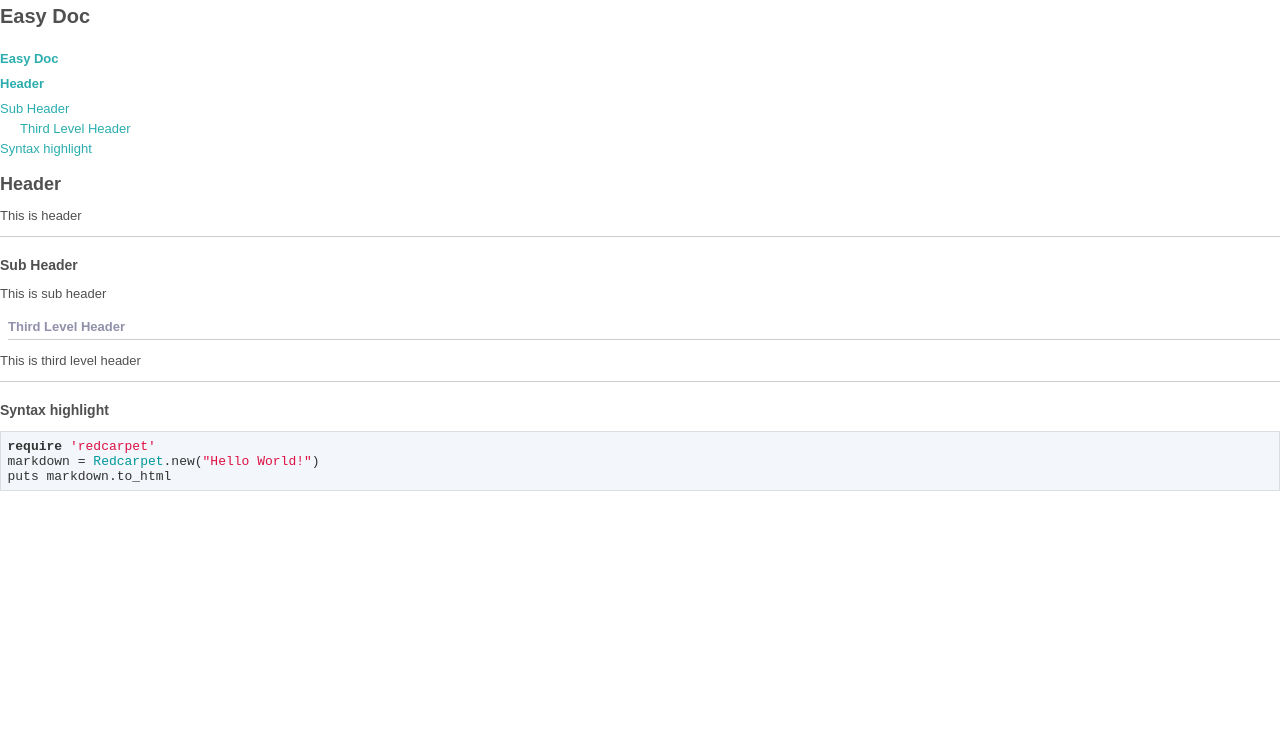
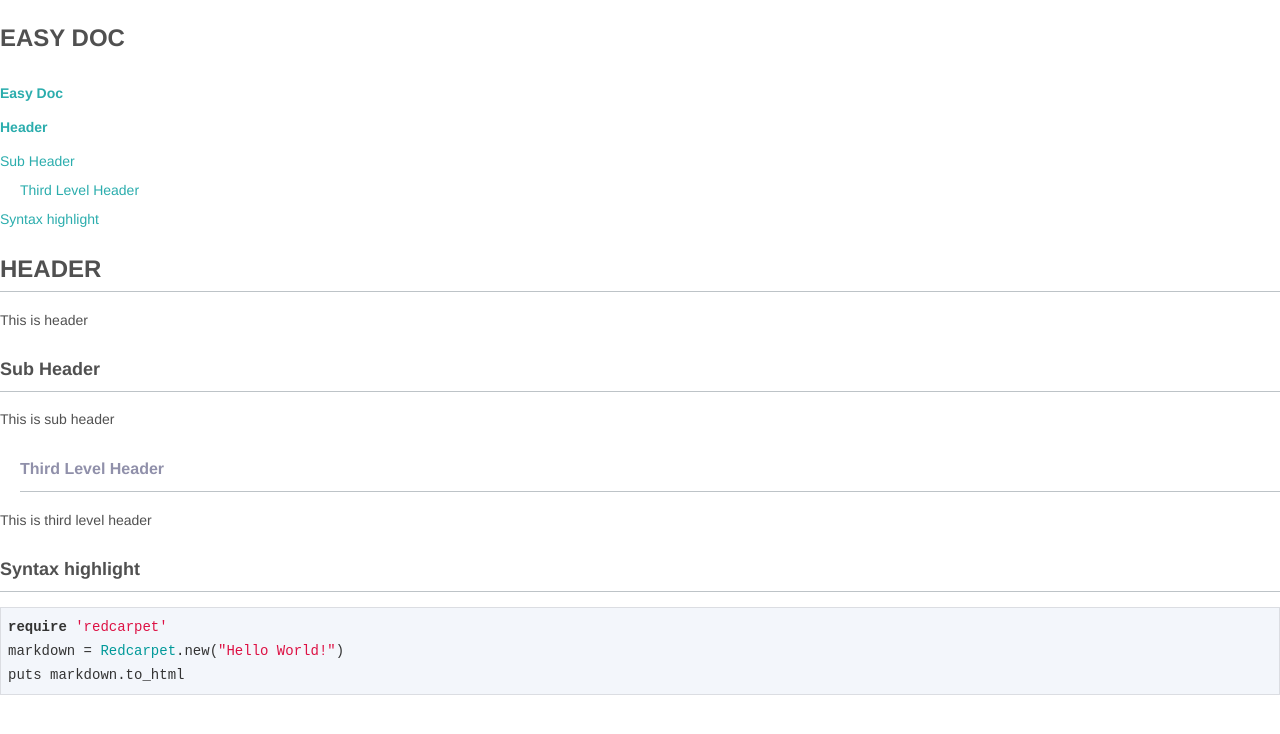
Before and after one commit to yemyat/easydoc, a plain HTML site: page index.html in a window 1280 px wide. Drawn offline with Linux system fonts and the light colour scheme.

Commit message:
Clean up CSS and make content more readable

```diff
--- a/easydoc/easydoc.css
+++ b/easydoc/easydoc.css
@@ -1,18 +1,18 @@
-body{font-family:Arial;color:#505050;font-size:13px}
-h1,h2,h3 {padding-top:5px;}
-h1 {font-size:18px;} h2 {font-size:14px ; padding-top:20px; border-top:1px solid #CCC;} h3 {font-size:13px;margin-left:8px; color:#9090AA;padding-bottom:5px;border-bottom:1px solid #CCC;} code {background: #f3f6fb} pre > code {background: #f3f6fb !important;border: 1px solid #dbdde2;}
-a , a:visited { color:#2badad;text-decoration: none} ul,li {list-style: none} li {padding-top:5px;} ul {padding-left: 20px} #toc > ul{padding: 0px}
-#toc > h1 {
-    padding: 0px;
-    margin: 0px;
-    padding-top: 5px;
-    padding-bottom: 5px;
-}
-.title {
-    font-size: 20px;
-}
+body{font-family:"Helvetica Neue", Helvetica, Arial, sans-serif;color:#505050;font-size:14px; line-height: 24px;}
+h1,h2,h3 {padding: 10px 0; border-bottom: 1px solid #bdc3c7;}
+h1 {font-size:24px; text-transform: uppercase;}
+h2 {font-size:18px;}
+h3 {font-size:16px;margin-left: 20px; color:#9090AA;}
+code {background: #f3f6fb}
+pre > code {background: #f3f6fb !important;border: 1px solid #dbdde2;}
+
+a , a:visited { color:#2badad;text-decoration: none}
+ul,li {list-style: none} li {padding-top:5px;}
+ul {padding-left: 20px}
+#toc > .title {border-bottom: 0px}
+#toc > ul{padding: 0px}
 #toc > ul > li {
-    color: #9090aa;
+    color: #2ecc71;
     padding-top: 5px;
     font-weight: bold;
     padding-left: 0px;
@@ -34,8 +34,8 @@ a , a:visited { color:#2badad;text-decoration: none} ul,li {list-style: none} li
 @media all and (min-width: 747) {
   #toc{
     width:200px;
-    padding-right: 10px;
-    padding-left: 10px;
+    padding-right: 20px;
+    padding-left: 20px;
     top:0px;
     left:0px;
     position: fixed;
@@ -43,10 +43,9 @@ a , a:visited { color:#2badad;text-decoration: none} ul,li {list-style: none} li
     height: 100%
 }
   #content {
-
-    border-left:1px solid #CCC;
+    border-left:1px solid #bdc3c7;
     padding-left: 20px;
-    padding-right: 5px;
+    padding-right: 20px;
   }
   #container {
     padding-left: 200px;
@@ -55,11 +54,10 @@ a , a:visited { color:#2badad;text-decoration: none} ul,li {list-style: none} li
 }
 @media all and (max-width: 747) {
     #toc {
-        padding-bottom: 10px;
+        padding: 10px 20px;
     }
      #content {
-
-    border-top:1px solid #CCC;
-    padding-top: 10px;
+        border-top:1px solid #bdc3c7;
+        padding: 10px 20px;
     }
 }
```
